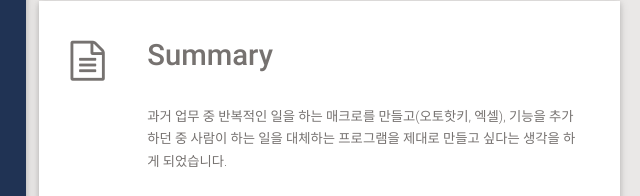
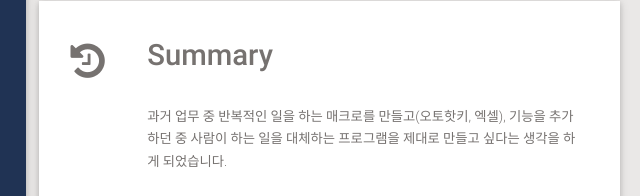
Before and after one commit to valentine256/resume, a website: page static/index.html in a window 1280 px wide. Shown: the part 712-908 px from the top of the page, 468-1108 px from the left. Drawn offline with Linux system fonts and the light colour scheme; some packages are replaced by stand-ins of ours.

Commit message:
fix icon

```diff
--- a/static/index.html
+++ b/static/index.html
@@ -267,7 +267,7 @@
 
                         <div class="section-wrapper z-depth-1">
                             <div class="section-icon col s12 m12 l2">
-                                <i class="fa fa-file-text-o"></i>
+                                <i class="fa fa-history"></i>
                             </div>
                             <div class="interests col s12 m12 l10 wow fadeIn" data-wow-delay="0.1s">
                                 <h2>Summary </h2>
```
